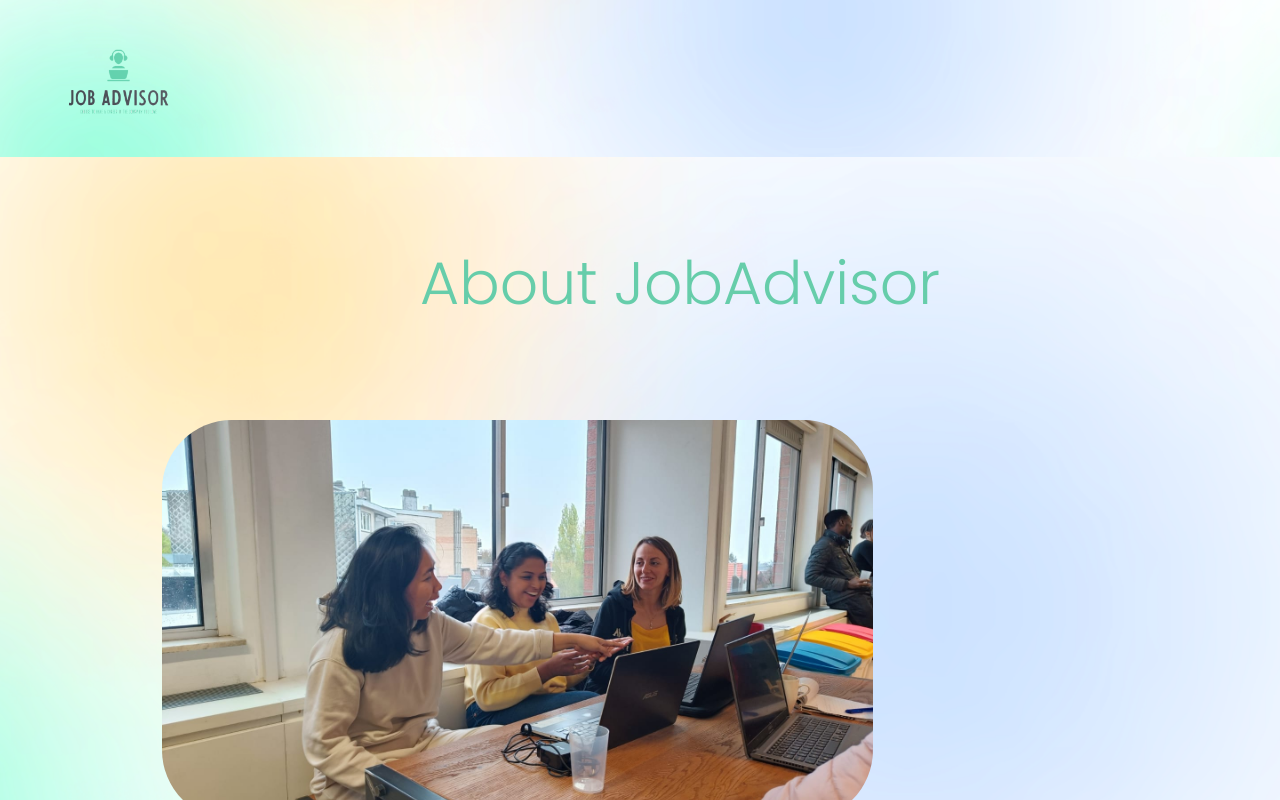
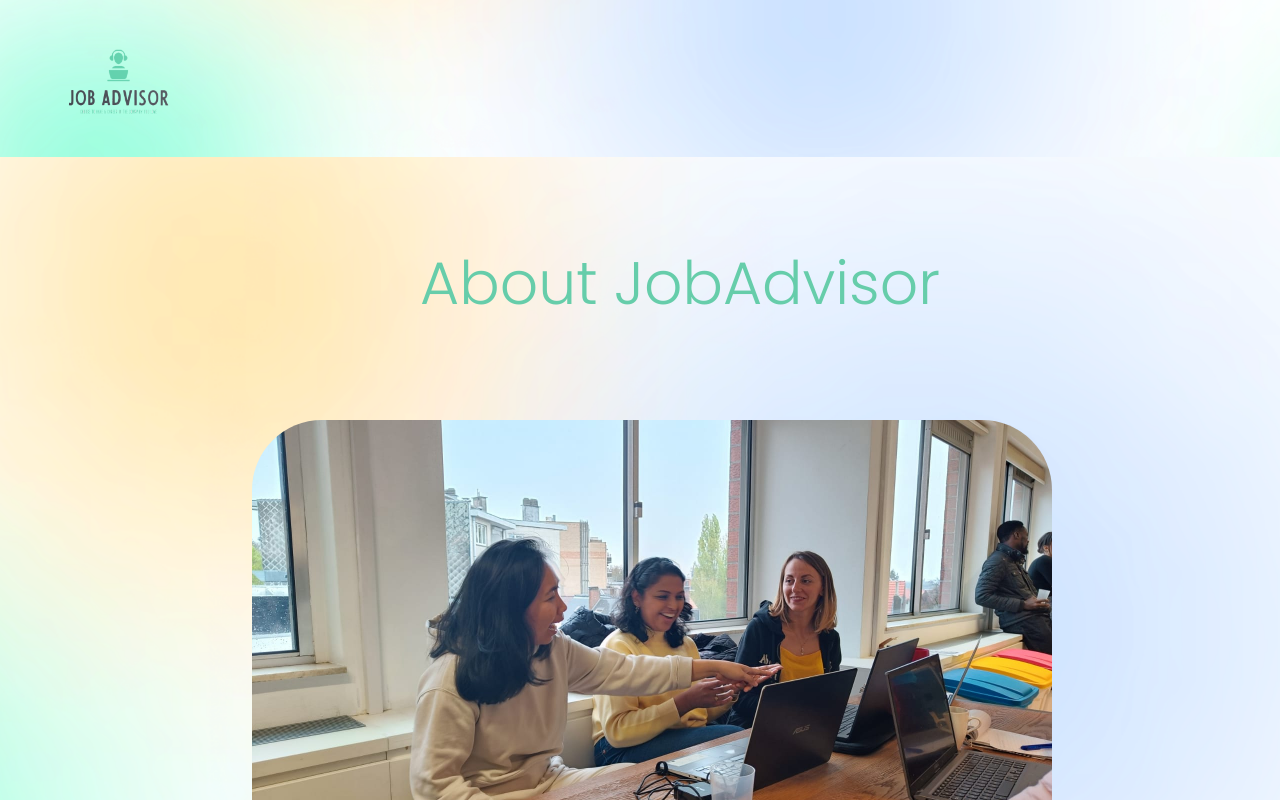
Before and after one commit to Job-Advisor-project/FrontEnd, a React (Create React App) app in the folder react/: page /aboutUs in a window 1280 px wide. Shown: the top 800 px of the page. Built offline with nearby package versions, Linux system fonts and the light colour scheme.

Commit message:
about us picture corrected

```diff
--- a/react/src/components/footer/About.jsx
+++ b/react/src/components/footer/About.jsx
@@ -49,8 +49,8 @@ export default function About() {
               src="../../assets/workpicture1.png"
               alt="Team"
               style={{
-                height: "400px",
-                marginLeft: "90px",
+                height: "450px",
+                marginLeft: "180px",
                 borderRadius: "70px",
               }}
             />
```
